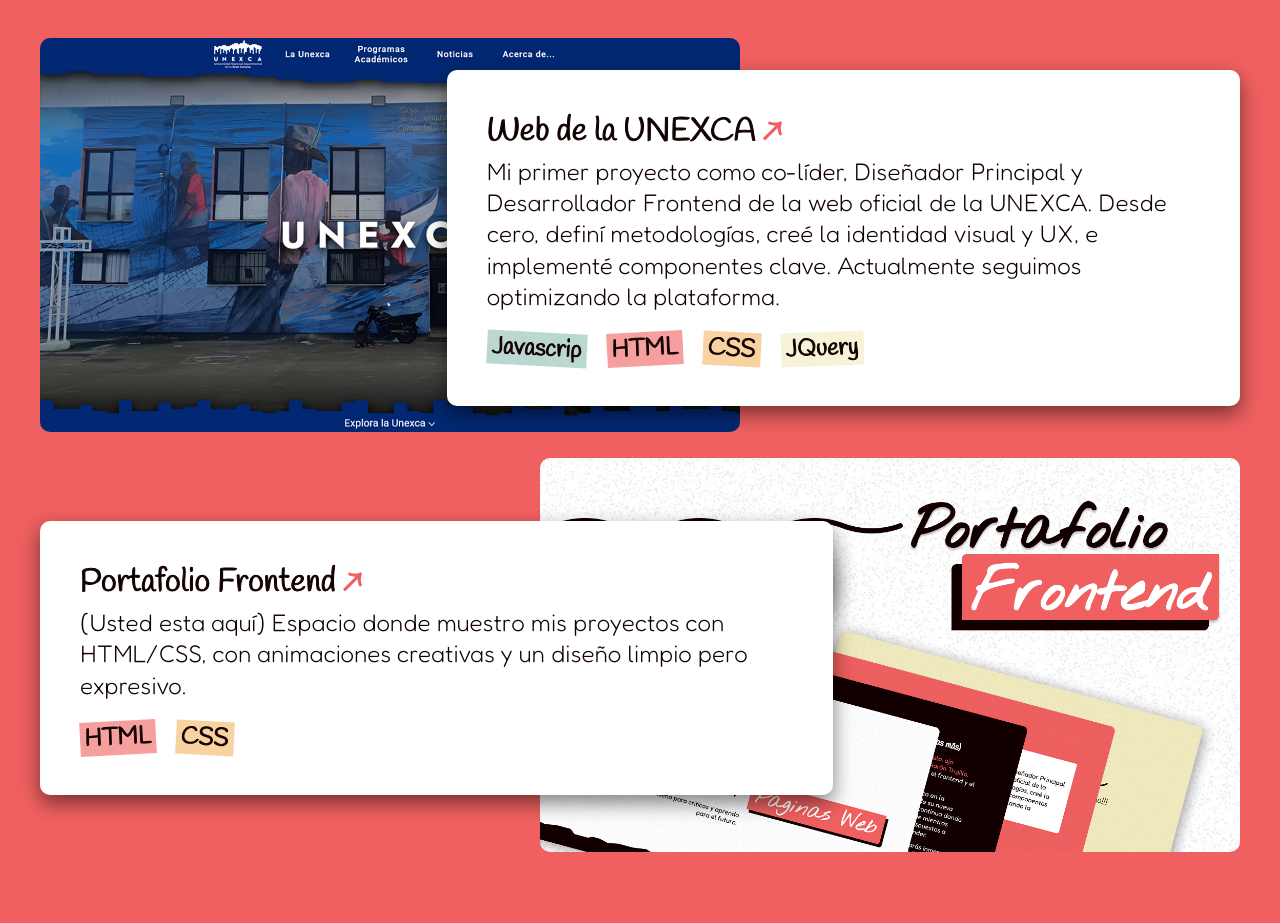
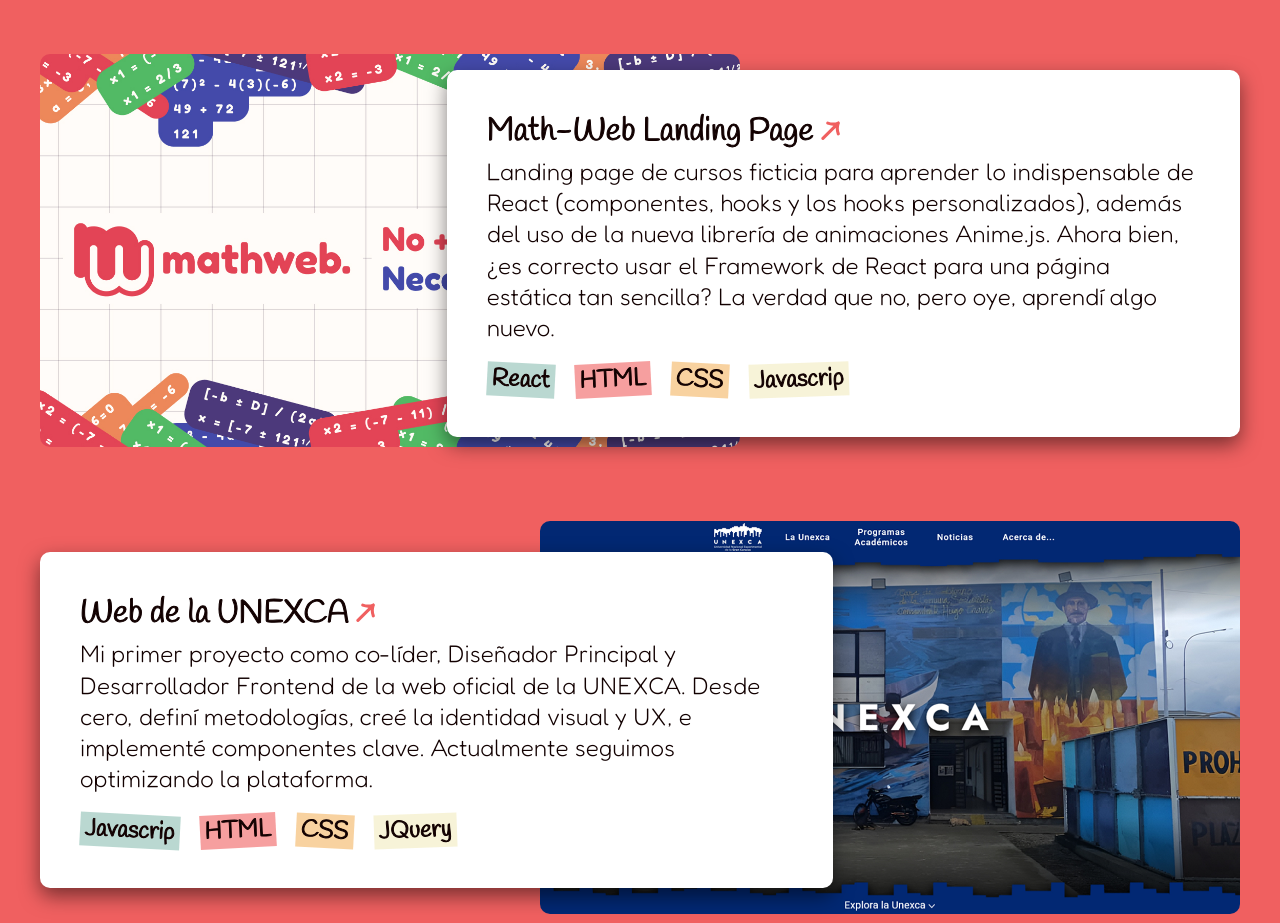
Before and after one commit to STON3E187/ston3e187.github.io, a plain HTML site: page index.html in a window 1280 px wide. Shown: the part 1820-2743 px from the top of the page. Drawn offline with Linux system fonts and the light colour scheme.

Commit message:
Nuevo Proyecto en la lista

```diff
--- a/index.html
+++ b/index.html
@@ -77,7 +77,32 @@
 							<svg class="top-carpeta" xmlns="http://www.w3.org/2000/svg" viewBox="0 0 500 66"><path fill="var(--rojo)" d="M0 0L449.805 1.48287C453.062 1.49361 456.109 3.08984 457.973 5.761L500 66H0V0Z"/></svg>
 							<div class="carpeta-contenido" id="projects">
 								<ul class="proyectos">
+
 									<li class="proyecto">
+										<div class="proyecto-imagen">
+											<a class="proyecto-imagen-link" href="https://mathweb-react.netlify.app/"><img src="assets/MathWeb.jpg">
+											</a>
+										</div>
+										<div class="proyecto-contenido">
+											<div class="proyecto-texto">
+												<h3>
+													<a class="linea-proyecto" href="https://mathweb-react.netlify.app/">Math-Web Landing Page
+														<svg class="flecha" xmlns="http://www.w3.org/2000/svg" fill="none" viewBox="0 0 26 26"><path stroke="#fff" stroke-linecap="round" stroke-width="4" d="m22.5 4-20 20m20-20c-2.047 5.619-2.103 8.695 0 14.043M22.5 4c-5.134 2.044-8.128 2.085-13.7 0"/></svg>
+													</a>
+												</h3>
+												<p>Landing page de cursos ficticia para aprender lo indispensable de React (componentes, hooks y los hooks personalizados), además del uso de la nueva librería de animaciones Anime.js. Ahora bien, ¿es correcto usar el Framework de React para una página estática tan sencilla? La verdad que no, pero oye, aprendí algo nuevo.</p>
+												<div class="proyecto-iconos"></div>
+												<ul class="proyecto-etiquetas">
+													<li class="proyecto-etiqueta java">React</li>
+													<li class="proyecto-etiqueta html">HTML</li>
+													<li class="proyecto-etiqueta css">CSS</li>
+													<li class="proyecto-etiqueta jquery">Javascrip</li>
+												</ul>
+											</div>
+										</div>
+									</li>
+
+									<li class="proyecto grid-inverso">
 										<div class="proyecto-imagen">
 											<a class="proyecto-imagen-link" href="https://unexca-website.netlify.app/"><img src="assets/unexca.jpg">
 											</a>
@@ -100,27 +125,7 @@
 											</div>
 										</div>
 									</li>
-									<li class="proyecto grid-inverso">
-										<div class="proyecto-imagen">
-											<a class="proyecto-imagen-link" href="https://unexca-website.netlify.app/"><img src="assets/portafolio.jpg">
-											</a>
-										</div>
-										<div class="proyecto-contenido">
-											<div class="proyecto-texto">
-												<h3>
-													<a class="linea-proyecto" href="https://aaron-trujillo.netlify.app">Portafolio Frontend
-														<svg class="flecha" xmlns="http://www.w3.org/2000/svg" fill="none" viewBox="0 0 26 26"><path stroke="#fff" stroke-linecap="round" stroke-width="4" d="m22.5 4-20 20m20-20c-2.047 5.619-2.103 8.695 0 14.043M22.5 4c-5.134 2.044-8.128 2.085-13.7 0"/></svg>
-													</a>
-												</h3>
-												<p>(Usted esta aquí) Espacio donde muestro mis proyectos con HTML/CSS, con animaciones creativas y un diseño limpio pero expresivo.</p>
-												<div class="proyecto-iconos"></div>
-												<ul class="proyecto-etiquetas">
-													<li class="proyecto-etiqueta html">HTML</li>
-													<li class="proyecto-etiqueta css">CSS</li>
-												</ul>
-											</div>
-										</div>
-									</li>
+
 								</ul>
 							</div>
 
```
Also changed, not shown: assets/MathWeb.jpg (added).
